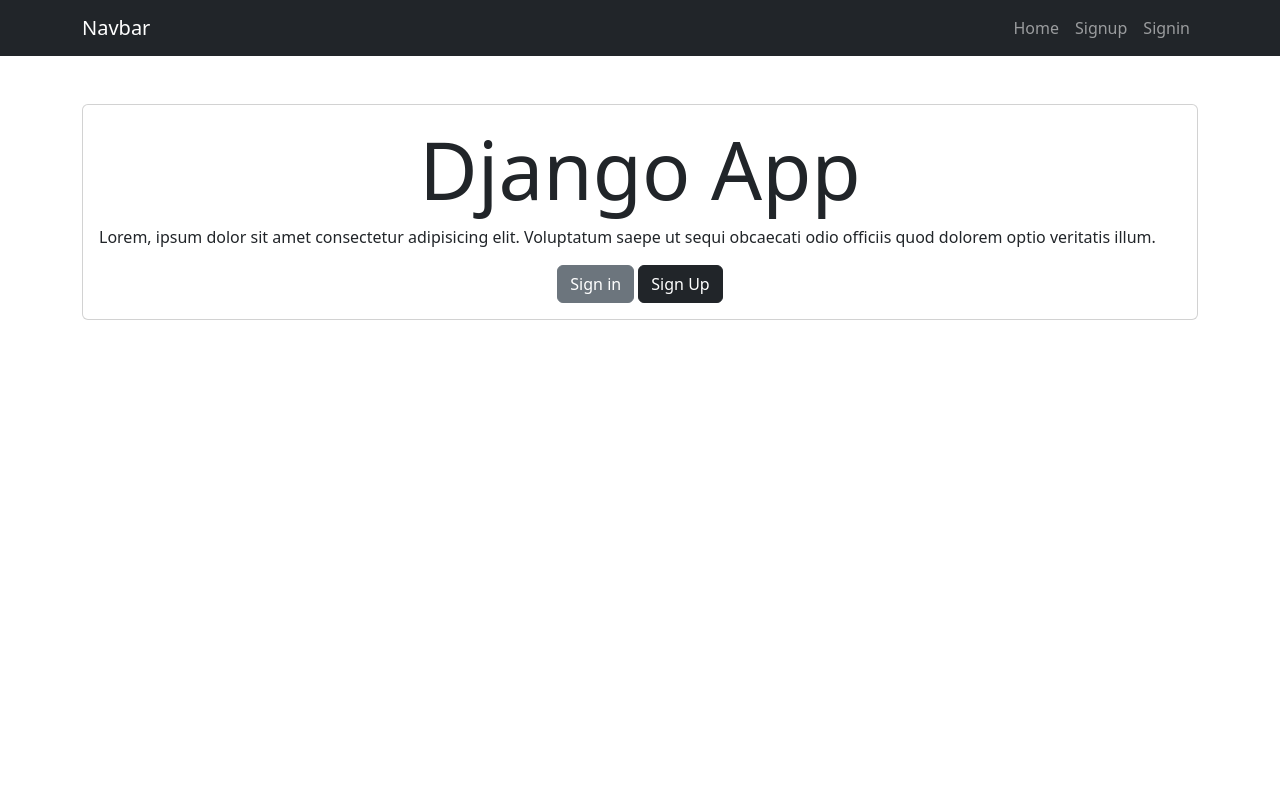
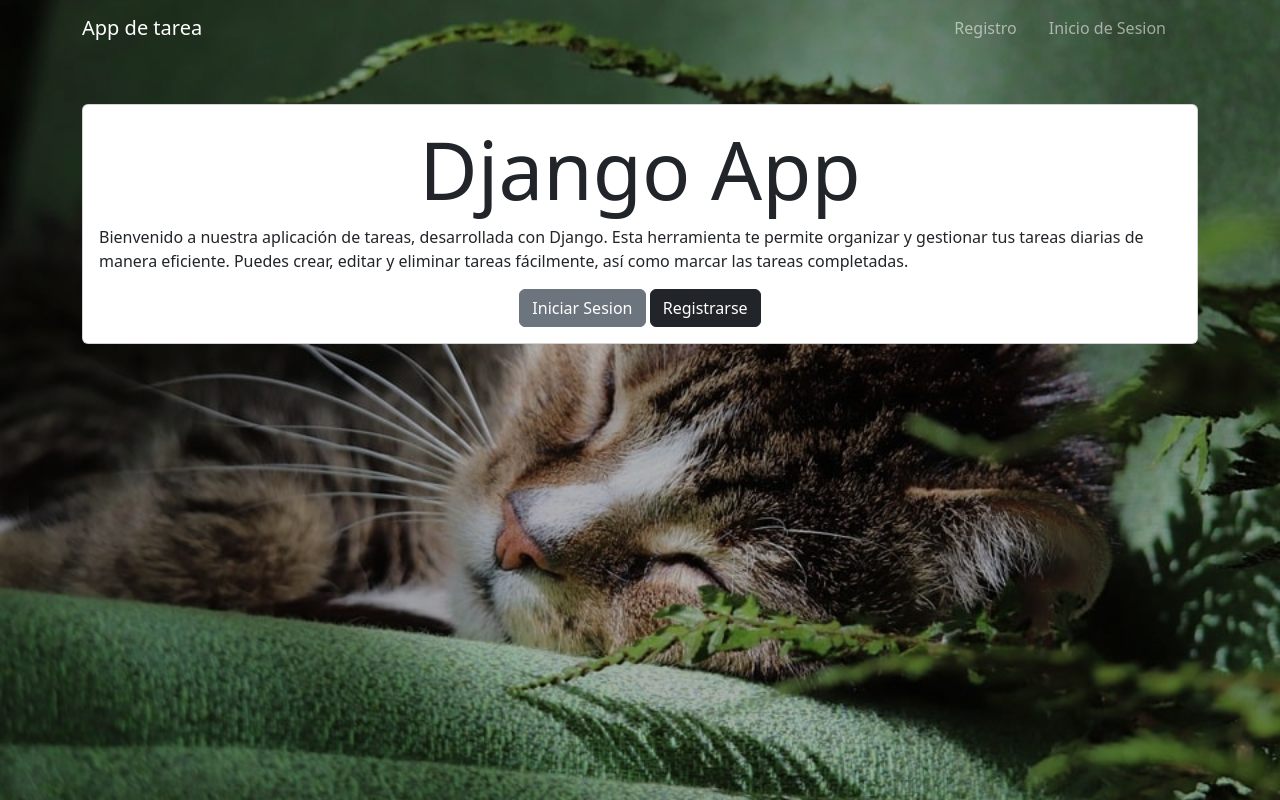
Before and after one commit to luxoi/django-auth-crud, a Django app: page / in a window 1280 px wide. Run offline with Django 5.2, Linux system fonts and the light colour scheme.

Commit message:
mejoras visuales

```diff
--- a/tasks/templates/base.html
+++ b/tasks/templates/base.html
@@ -5,48 +5,76 @@
     <meta name="viewport" content="width=device-width, initial-scale=1.0">
     <title>Django CRUD APP</title>
     <link href="https://cdn.jsdelivr.net/npm/bootstrap@5.3.3/dist/css/bootstrap.min.css" rel="stylesheet" integrity="sha384-QWTKZyjpPEjISv5WaRU9OFeRpok6YctnYmDr5pNlyT2bRjXh0JMhjY6hW+ALEwIH" crossorigin="anonymous">
+    <link rel="stylesheet" href="style.css">
 </head>
-<body>
-
-    <nav class="navbar navbar-expand-lg bg-dark navbar-dark">
+<body class="vh-100 overflow-hidden">
+    <!--Navbar-->
+    <nav class="navbar navbar-expand-lg navbar-dark bg-transparent">
         <div class="container">
-          <a class="navbar-brand" href="#">Navbar</a>
-          <button class="navbar-toggler" type="button" data-bs-toggle="collapse" data-bs-target="#navbarNav" aria-controls="navbarNav" aria-expanded="false" aria-label="Toggle navigation">
+        <!--Logo-->
+          <a class="navbar-brand" href="#"> App de tarea</a>
+          <!--Toggle Btn-->
+          <button class="navbar-toggler shadow-none border-0"
+                  type="button"
+                  data-bs-toggle="offcanvas"
+                  data-bs-target="#navbarNav"
+                  aria-controls="navbarNav"
+                  aria-expanded="false"
+                  aria-label="Toggle navigation">
             <span class="navbar-toggler-icon"></span>
           </button>
-          <div class="collapse navbar-collapse" id="navbarNav">
-            <ul class="navbar-nav ms-auto">
-                <li class="nav-item">
+
+          <!--SideBar-->
+          <div class="sidebar offcanvas offcanvas-start"
+               tabindex="-1"
+               id="navbarNav"
+               aria-labelledby="offcanvasNavbarLabel">
+
+              <!--Sidebar header-->
+              <div class="offcanvas-header text-white border-bottom">
+                  <h5 class="offcanvas-title"
+                      id="offcanvasNavbarLabel">
                       <a href="/" class="nav-link">Home</a>
+                  </h5>
+                  <button type="button"
+                          class="btn-close btn-close-white shadow-none"
+                          data-bs-dismiss="offcanvas"
+                          aria-label="Close"></button>
+              </div>
+
+              <div class="offcanvas-body">
+                <ul class="navbar-nav justify-content-end flex-grow-1 pe-3">
+                    {% if user.is_authenticated %}
+                    <li class="nav-item mx-2">
+                        <a href="/tasks" class="nav-link">Tareas Pendientes</a>
                     </li>
-                {%if user.is_authenticated %}
-                <li class="nav-item">
-                    <a href="/tasks" class="nav-link">Pending Tasks</a>
+                    <li class="nav-item mx-2">
+                        <a href="/tasks_completed/" class="nav-link">Tareas Completadas</a>
                     </li>
-                <li class="nav-item">
-                    <a href="/tasks_completed/" class="nav-link">Completed Tasks</a>
+                    <li class="nav-item mx-2">
+                        <a href="/tasks/create/" class="nav-link">Crear Tarea</a>
                     </li>
-                <li class="nav-item">
-                    <a href="/tasks/create/" class="nav-link">Create Task</a>
-                </li>
-                <li class="nav-item">
-                    <a href="/logout" class="nav-link">Logout</a>
+                    <li class="nav-item mx-2">
+                        <a href="/logout" class="nav-link">Salir</a>
                     </li>
                     {% else %}
-                <li class="nav-item">
-                    <a href="/signup" class="nav-link">Signup</a>
+                    <li class="nav-item mx-2">
+                        <a href="/signup" class="nav-link">Registro</a>
                     </li>
-                <li class="nav-item">
-                    <a href="/signin" class="nav-link">Signin</a>
+                    <li class="nav-item mx-2">
+                        <a href="/signin" class="nav-link">Inicio de Sesion</a>
                     </li>
                     {% endif %}
                 </ul>
+              </div>
+
           </div>
         </div>
     </nav>
 
     {% block content %}
     {% endblock %}
+
     <script src="https://cdn.jsdelivr.net/npm/bootstrap@5.3.3/dist/js/bootstrap.bundle.min.js" integrity="sha384-YvpcrYf0tY3lHB60NNkmXc5s9fDVZLESaAA55NDzOxhy9GkcIdslK1eN7N6jIeHz" crossorigin="anonymous"></script>
 </body>
 </html>
--- a/tasks/templates/home.html
+++ b/tasks/templates/home.html
@@ -4,16 +4,16 @@
    <main class="container py-5">
     <section class="card card-body">
         <h1 class="display-1 text-center">Django App</h1>
-        <p>Lorem, ipsum dolor sit amet consectetur adipisicing elit. Voluptatum saepe ut sequi obcaecati odio officiis quod dolorem optio veritatis illum.</p>
+        <p>Bienvenido a nuestra aplicación de tareas, desarrollada con Django. Esta herramienta te permite organizar y gestionar tus tareas diarias de manera eficiente. Puedes crear, editar y eliminar tareas fácilmente, así como marcar las tareas completadas.</p>
 
         <div class="text-center">
 
             <a class="btn btn-secondary" href="/signin/">
-                Sign in
+                Iniciar Sesion
             </a>
 
             <a class="btn btn-dark" href="/signup/">
-                Sign Up
+                Registrarse
             </a>
 
            </main>
--- /dev/null
+++ b/tasks/templates/style.css
@@ -0,0 +1,14 @@
+body{
+    background: url('img/cat.jpg') rgba(0, 0, 0, 0.3);
+    background-blend-mode: multiply;
+    background-position: center;
+    background-size: cover;
+    background-repeat: no-repeat;
+}
+
+@media(max-width: 991px){
+    .sidebar{
+        background-color: rgba(255, 255, 255, 0.15);
+        backdrop-filter: blur(10px);
+    }
+}
```
Also changed, not shown: tasks/templates/img/cat.jpg (added). Lines whose indentation alone changed are shown as unchanged.
